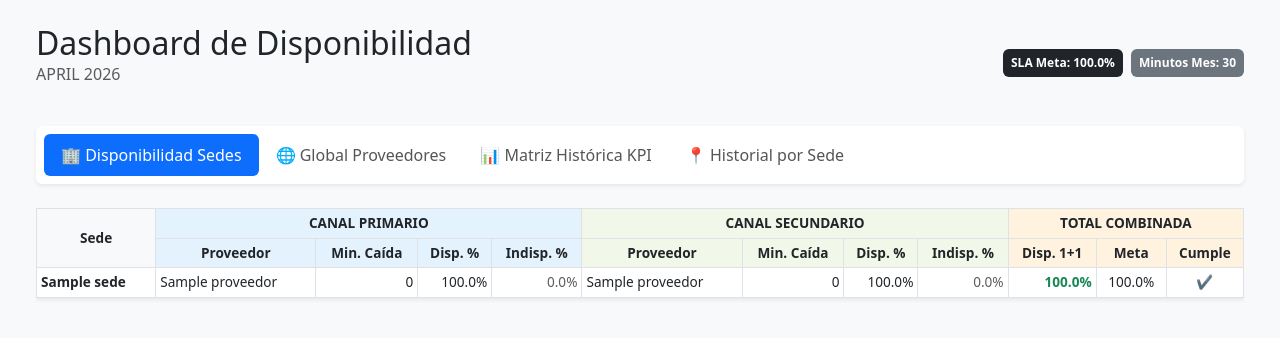
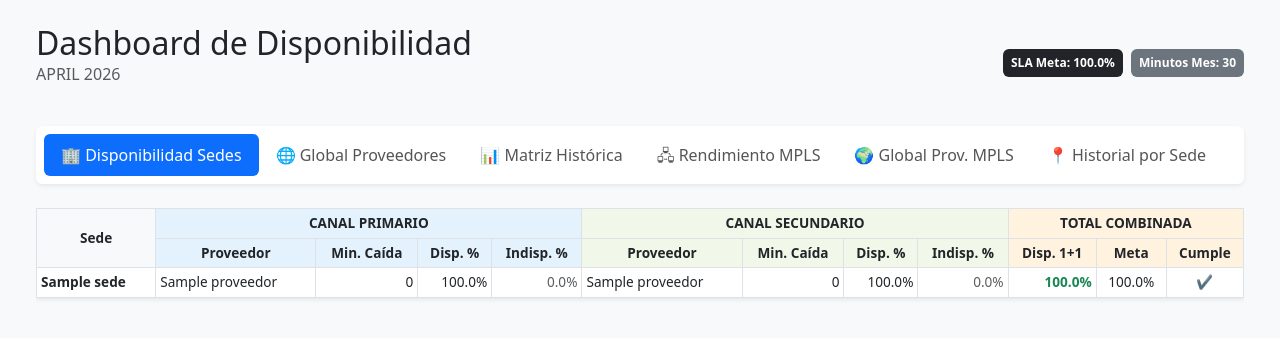
Before and after one commit to DanielFe1212/nexus, a Django app: page /dashboard/ in a window 1280 px wide. Shown: the top 338 px of the page. Run offline with Django 5.2, Linux system fonts and the light colour scheme; tables that the repository leaves empty hold one stand-in row (values such as "Sample post").

Commit message:
Se agrega columna de MPLS a la base de datos, dashboard MPLS

```diff
--- a/app/templates/dashboard.html
+++ b/app/templates/dashboard.html
@@ -13,6 +13,7 @@
         .nav-pills .nav-link.active { background-color: #0d6efd; color: white; }
         .header-p { background-color: #e3f2fd !important; }
         .header-s { background-color: #f1f8e9 !important; }
+        .header-m { background-color: #f3e5f5 !important; }
         .header-total { background-color: #fff3e0 !important; }
     </style>
 </head>
@@ -37,7 +38,13 @@
                 <button class="nav-link" id="pills-canales-tab" data-bs-toggle="pill" data-bs-target="#pills-canales" type="button" role="tab">🌐 Global Proveedores</button>
             </li>
             <li class="nav-item" role="presentation">
-                <button class="nav-link" id="pills-matriz-tab" data-bs-toggle="pill" data-bs-target="#pills-matriz" type="button" role="tab">📊 Matriz Histórica KPI</button>
+                <button class="nav-link" id="pills-matriz-tab" data-bs-toggle="pill" data-bs-target="#pills-matriz" type="button" role="tab">📊 Matriz Histórica</button>
+            </li>
+            <li class="nav-item" role="presentation">
+                <button class="nav-link" id="pills-mpls-tab" data-bs-toggle="pill" data-bs-target="#pills-mpls" type="button" role="tab">🖧 Rendimiento MPLS</button>
+            </li>
+            <li class="nav-item" role="presentation">
+                <button class="nav-link" id="pills-global-mpls-tab" data-bs-toggle="pill" data-bs-target="#pills-global-mpls" type="button" role="tab">🌍 Global Prov. MPLS</button>
             </li>
             <li class="nav-item" role="presentation">
                 <button class="nav-link {% if tab_activa == 'individual' %}active{% endif %}" id="pills-individual-tab" data-bs-toggle="pill" data-bs-target="#pills-individual" type="button" role="tab">📍 Historial por Sede</button>
@@ -113,6 +120,63 @@
                 </table>
             </div>
 
+            <div class="tab-pane fade" id="pills-mpls" role="tabpanel">
+                <h5 class="text-secondary mb-3">🖧 Rendimiento Exclusivo de Enlaces MPLS por Sede</h5>
+                <table class="table table-bordered table-sm table-excel shadow-sm bg-white text-center">
+                    <thead class="header-m">
+                        <tr>
+                            <th>Sede</th>
+                            <th>Proveedor MPLS Asignado</th>
+                            <th>Minutos de Caída</th>
+                            <th>Disponibilidad %</th>
+                            <th>Indisponibilidad %</th>
+                            <th>SLA</th>
+                        </tr>
+                    </thead>
+                    <tbody>
+                        {% for m in reporte_mpls %}
+                        <tr>
+                            <td class="fw-bold text-start">{{ m.sede }}</td>
+                            <td>{{ m.proveedor }}</td>
+                            <td class="text-end">{{ m.min_caida }}</td>
+                            <td class="text-end fw-bold {% if m.cumple %}text-success{% else %}text-danger{% endif %}">{{ m.disp }}%</td>
+                            <td class="text-end text-muted">{{ m.indisp }}%</td>
+                            <td class="text-center">{% if m.cumple %} ✔ {% else %} ✘ {% endif %}</td>
+                        </tr>
+                        {% empty %}
+                        <tr>
+                            <td colspan="6" class="text-center text-muted fst-italic">Ninguna sede tiene asignado un enlace MPLS actualmente.</td>
+                        </tr>
+                        {% endfor %}
+                    </tbody>
+                </table>
+            </div>
+
+            <div class="tab-pane fade" id="pills-global-mpls" role="tabpanel">
+                <h5 class="text-secondary mb-3">🌍 Rendimiento Global de Proveedores Evaluados como MPLS</h5>
+                <table class="table table-bordered table-sm table-excel shadow-sm bg-white">
+                    <thead class="header-m text-center">
+                        <tr><th>Proveedor</th><th>Sedes con MPLS</th><th>Min. Caída Total (Rol MPLS)</th><th>Min. Posibles</th><th>Disponibilidad</th><th>Estado</th></tr>
+                    </thead>
+                    <tbody>
+                        {% for c in canales_mpls %}
+                        <tr>
+                            <td class="fw-bold text-center">{{ c.nombre }}</td>
+                            <td class="text-center">{{ c.sedes_uso }}</td>
+                            <td class="text-end">{{ c.min_caida }}</td>
+                            <td class="text-end">{{ c.min_posibles }}</td>
+                            <td class="text-end fw-bold">{{ c.disp }}%</td>
+                            <td class="text-center">{% if c.cumple %}<span class="text-success fw-bold">CUMPLE ✔</span>{% else %}<span class="text-danger fw-bold">FALLA ✘</span>{% endif %}</td>
+                        </tr>
+                        {% empty %}
+                        <tr>
+                            <td colspan="6" class="text-center text-muted fst-italic">No hay proveedores asignados como MPLS actualmente.</td>
+                        </tr>
+                        {% endfor %}
+                    </tbody>
+                </table>
+            </div>
+
             <div class="tab-pane fade {% if tab_activa == 'individual' %}show active{% endif %}" id="pills-individual" role="tabpanel">
                 <div class="card p-3 shadow-sm mb-4">
                     <form method="GET" id="sedeFilterForm" class="row g-3 align-items-center">
@@ -140,6 +204,9 @@
                                     <th>MES</th>
                                     <th>{{ sede_seleccionada.canal_primario.nombre|default:"SIN PRIMARIO" }} (PRINCIPAL)</th>
                                     <th>{{ sede_seleccionada.canal_secundario.nombre|default:"SIN RESPALDO" }} (RESPALDO)</th>
+                                    {% if sede_seleccionada.canal_mpls %}
+                                    <th class="header-m">{{ sede_seleccionada.canal_mpls.nombre }} (MPLS)</th>
+                                    {% endif %}
                                 </tr>
                             </thead>
                             <tbody>
@@ -148,6 +215,9 @@
                                     <td class="fw-bold bg-light">{{ h.mes }}</td>
                                     <td class="{% if h.disp_p < meta_global %}text-danger fw-bold{% else %}text-success{% endif %}">{{ h.disp_p }}%</td>
                                     <td class="{% if h.disp_s < meta_global %}text-danger fw-bold{% else %}text-success{% endif %}">{{ h.disp_s }}%</td>
+                                    {% if sede_seleccionada.canal_mpls %}
+                                    <td class="{% if h.disp_m < meta_global %}text-danger fw-bold{% else %}text-success{% endif %}">{{ h.disp_m }}%</td>
+                                    {% endif %}
                                 </tr>
                                 {% endfor %}
                             </tbody>
--- a/app/views.py
+++ b/app/views.py
@@ -16,7 +16,6 @@ def restar_meses(anio, mes, meses_a_restar):
     return nuevo_anio, nuevo_mes
 
 
-# 🔥 FUNCIÓN MÁGICA: Agrupa tiempos superpuestos (INTACTA)
 def calcular_minutos_caida_reales(eventos, inicio_periodo, fin_periodo, rol_filtro):
     intervalos = []
     for ev in eventos:
@@ -44,9 +43,6 @@ def calcular_minutos_caida_reales(eventos, inicio_periodo, fin_periodo, rol_filt
 def dashboard_kpi(request):
     hoy = timezone.now()
 
-    # =================================================================
-    # 1. BLINDAJE DE PARÁMETROS Y CONTROL DE PESTAÑAS
-    # =================================================================
     mes_raw = request.GET.get('mes')
     anio_raw = request.GET.get('anio')
     sede_id_raw = request.GET.get('sede_id')
@@ -62,16 +58,12 @@ def dashboard_kpi(request):
         anio = hoy.year
 
     try:
-        # Esto capturará el número exacto de la sede (ej. 1, 2, 3, 4)
         sede_id = int(sede_id_raw) if sede_id_raw else None
     except ValueError:
         sede_id = None
 
     tab_activa = 'individual' if 'sede_id' in request.GET else 'sedes'
 
-    # =================================================================
-    # 2. CONFIGURACIÓN DEL MES Y META GLOBAL
-    # =================================================================
     config = ConfiguracionGlobal.objects.first()
     meta = config.meta_disponibilidad if config else 0.99
     minutos_dia = config.minutos_dia if config else 1440
@@ -85,9 +77,7 @@ def dashboard_kpi(request):
     sedes = Sede.objects.all()
     proveedores = Proveedor.objects.all()
 
-    # ==========================================
-    # TABLA 1: DISPONIBILIDAD DE SEDES (INTACTA)
-    # ==========================================
+    # TABLA 1: DISPONIBILIDAD DE SEDES
     reporte_sedes = []
     for sede in sedes:
         eventos_mes = Evento.objects.filter(Q(idsede=sede) & Q(fecha_inicio__lte=ultimo_dia_mes) & (
@@ -124,12 +114,11 @@ def dashboard_kpi(request):
             'meta': meta * 100
         })
 
-    # ==========================================
-    # TABLA 2: DISPONIBILIDAD GLOBAL POR CANAL (INTACTA)
-    # ==========================================
+    # TABLA 2: DISPONIBILIDAD GLOBAL POR CANAL
     reporte_canales = []
     for prov in proveedores:
-        sedes_que_lo_usan = Sede.objects.filter(Q(canal_primario=prov) | Q(canal_secundario=prov)).distinct()
+        sedes_que_lo_usan = Sede.objects.filter(
+            Q(canal_primario=prov) | Q(canal_secundario=prov) | Q(canal_mpls=prov)).distinct()
         conteo_sedes = sedes_que_lo_usan.count()
         if conteo_sedes > 0:
             min_posibles_global = conteo_sedes * minutos_mes_total
@@ -147,9 +136,7 @@ def dashboard_kpi(request):
                 'indisp': round(100 - disp_canal, 4), 'cumple': (disp_canal / 100) >= meta
             })
 
-    # ==========================================
-    # TABLA 3: MATRIZ HISTÓRICA POR PROVEEDOR (INTACTA)
-    # ==========================================
+    # TABLA 3: MATRIZ HISTÓRICA POR PROVEEDOR
     meses_historial = []
     for i in range(5, -1, -1):
         a_h, m_h = restar_meses(anio, mes, i)
@@ -160,11 +147,12 @@ def dashboard_kpi(request):
 
         datos_mes = {'nombre': f"{calendar.month_name[m_h][:3].upper()} {a_h}", 'valores_prov': []}
         for prov in proveedores:
-            sedes_uso = Sede.objects.filter(Q(canal_primario=prov) | Q(canal_secundario=prov)).distinct().count()
+            sedes_uso = Sede.objects.filter(
+                Q(canal_primario=prov) | Q(canal_secundario=prov) | Q(canal_mpls=prov)).distinct().count()
             if sedes_uso > 0:
                 min_pos_g = sedes_uso * min_mes_t
                 eventos = Evento.objects.filter(Q(idproveedor=prov) & Q(fecha_inicio__lte=u_dia_m) & (
-                        Q(fecha_fin__gte=p_dia_m) | Q(fecha_fin__isnull=True)))
+                            Q(fecha_fin__gte=p_dia_m) | Q(fecha_fin__isnull=True)))
                 caida = sum(int((min(ev.fecha_fin or timezone.now(), u_dia_m) - max(ev.fecha_inicio,
                                                                                     p_dia_m)).total_seconds() / 60) for
                             ev in eventos if
@@ -174,14 +162,9 @@ def dashboard_kpi(request):
                 datos_mes['valores_prov'].append(100.0)
         meses_historial.append(datos_mes)
 
-    # ==========================================
     # TABLA 4: HISTÓRICO POR SEDE SELECCIONADA
-    # ==========================================
     historico_sede = []
-
-    # 🔥 SOLUCIÓN AQUÍ: Usamos pk=sede_id para garantizar que Django encuentre la sede
     sede_obj = Sede.objects.filter(pk=sede_id).first() if sede_id else sedes.first()
-
     if sede_obj:
         for i in range(5, -1, -1):
             a_h, m_h = restar_meses(anio, mes, i)
@@ -190,22 +173,70 @@ def dashboard_kpi(request):
             u_h = timezone.make_aware(datetime(a_h, m_h, ult_h, 23, 59, 59), tz)
             m_total_h = ult_h * minutos_dia
 
-            # Calculamos específicamente para esa sede elegida (sede_obj)
             evs_sede = Evento.objects.filter(
                 Q(idsede=sede_obj) & Q(fecha_inicio__lte=u_h) & (Q(fecha_fin__gte=p_h) | Q(fecha_fin__isnull=True)))
 
             caida_p = calcular_minutos_caida_reales(evs_sede, p_h, u_h, 'Principal')
             caida_s = calcular_minutos_caida_reales(evs_sede, p_h, u_h, 'Respaldo')
+            caida_m = calcular_minutos_caida_reales(evs_sede, p_h, u_h, 'MPLS')
 
             historico_sede.append({
                 'mes': f"{calendar.month_name[m_h][:3].upper()} {a_h}",
                 'disp_p': round((1 - (caida_p / m_total_h)) * 100, 2),
                 'disp_s': round((1 - (caida_s / m_total_h)) * 100, 2),
+                'disp_m': round((1 - (caida_m / m_total_h)) * 100, 2),
             })
 
-    # ==========================================
-    # 5. ENVÍO DE DATOS AL TEMPLATE
-    # ==========================================
+    # 🔥 TABLA 5: RENDIMIENTO MPLS (SOLO MUESTRA SEDES CON MPLS)
+    reporte_mpls = []
+    # El .exclude() filtra mágicamente las sedes que no tienen canal MPLS asignado
+    for sede in sedes.exclude(canal_mpls__isnull=True):
+        eventos_mes = Evento.objects.filter(Q(idsede=sede) & Q(fecha_inicio__lte=ultimo_dia_mes) & (
+                    Q(fecha_fin__gte=primer_dia_mes) | Q(fecha_fin__isnull=True)))
+
+        caida_mpls = calcular_minutos_caida_reales(eventos_mes, primer_dia_mes, ultimo_dia_mes, 'MPLS')
+        disp_mpls = round((1 - (caida_mpls / minutos_mes_total)) * 100, 4)
+
+        reporte_mpls.append({
+            'sede': sede.nombre,
+            'proveedor': sede.canal_mpls.nombre,
+            'min_caida': caida_mpls,
+            'disp': disp_mpls,
+            'indisp': round(100 - disp_mpls, 4),
+            'cumple': (disp_mpls / 100) >= meta,
+        })
+
+    # 🔥 NUEVA TABLA 6: GLOBAL PROVEEDORES MPLS
+    reporte_canales_mpls = []
+    for prov in proveedores:
+        # Buscamos cuántas sedes usan a este proveedor ESPECÍFICAMENTE como MPLS
+        sedes_uso_mpls = Sede.objects.filter(canal_mpls=prov).distinct()
+        conteo_sedes_mpls = sedes_uso_mpls.count()
+
+        if conteo_sedes_mpls > 0:
+            min_posibles_mpls = conteo_sedes_mpls * minutos_mes_total
+            # Buscamos eventos solo donde el rol del proveedor sea 'MPLS'
+            eventos_prov_mpls = Evento.objects.filter(
+                Q(idproveedor=prov) & Q(rol='MPLS') & Q(fecha_inicio__lte=ultimo_dia_mes) & (
+                            Q(fecha_fin__gte=primer_dia_mes) | Q(fecha_fin__isnull=True)))
+
+            caida_total_mpls = sum(int((min(ev.fecha_fin or timezone.now(), ultimo_dia_mes) - max(ev.fecha_inicio,
+                                                                                                  primer_dia_mes)).total_seconds() / 60)
+                                   for ev in eventos_prov_mpls if
+                                   max(ev.fecha_inicio, primer_dia_mes) < min(ev.fecha_fin or timezone.now(),
+                                                                              ultimo_dia_mes))
+
+            disp_canal_mpls = (1 - (caida_total_mpls / min_posibles_mpls)) * 100
+            reporte_canales_mpls.append({
+                'nombre': prov.nombre,
+                'sedes_uso': conteo_sedes_mpls,
+                'min_caida': caida_total_mpls,
+                'min_posibles': min_posibles_mpls,
+                'disp': round(disp_canal_mpls, 4),
+                'indisp': round(100 - disp_canal_mpls, 4),
+                'cumple': (disp_canal_mpls / 100) >= meta
+            })
+
     return render(request, 'dashboard.html', {
         'mes': mes,
         'anio': anio,
@@ -218,6 +249,8 @@ def dashboard_kpi(request):
         'lista_proveedores': proveedores,
         'sedes': sedes,
         'historico_sede': historico_sede,
+        'reporte_mpls': reporte_mpls,
+        'canales_mpls': reporte_canales_mpls,  # Enviamos los datos del nuevo dashboard
         'sede_seleccionada': sede_obj,
         'tab_activa': tab_activa
     })
```
Also changed, not shown: app/models.py (+13 -4 lines), app/migrations/0006_sede_canal_mpls.py (added).
